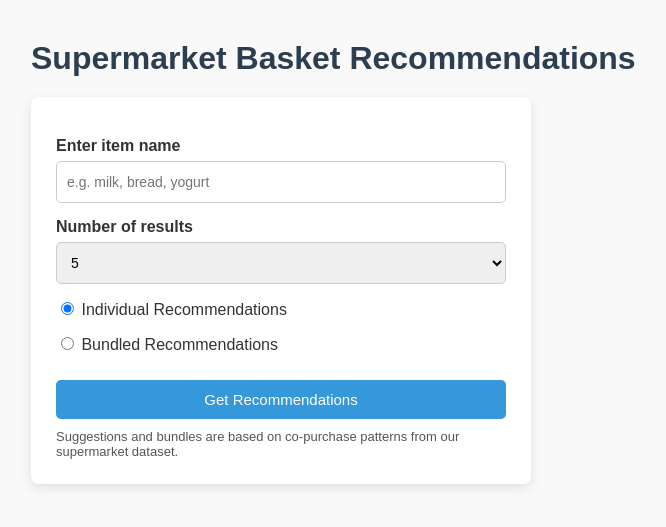
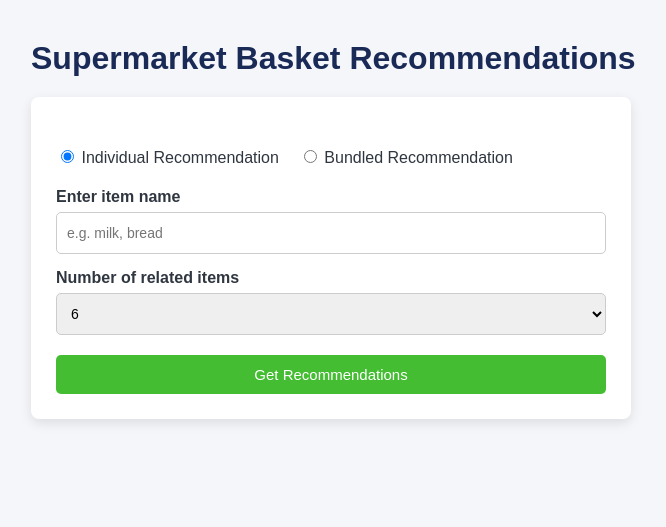
Before and after one commit to adithinrajesh/supermarket_analysis, a Flask app: page / in a window 1280 px wide. Shown: the top 527 px of the page, without its empty margins (9-675 px from the left). Run offline with Flask 3, Linux system fonts and the light colour scheme.

Commit message:
Individual and bundled recommendation with visualisation

```diff
--- a/market_basket_project/app.py
+++ b/market_basket_project/app.py
@@ -2,75 +2,54 @@ from flask import Flask, render_template, request
 from market_basket.market_basket_graph import (
     load_transactions,
     build_graph,
-    bfs_related_items,
-    find_matching_items,
-    top_product_bundles
+    most_common_with,
+    top_product_bundles,
+    visualize_item_network_subgraph,
+    format_individual_results,
+    format_bundled_results
 )
 
 app = Flask(__name__)
 
-@app.template_filter('replace_last')
-def replace_last(value, old, new):
-    """
-    Replace last occurrence of old with new in a string
-    """
-    li = value.rsplit(old, 1)
-    return new.join(li)
-
-
-# Load data ONCE
-transactions = load_transactions("data/supermarket_dataset.csv")
+# Load data and build adjacency list once at startup
+transactions = load_transactions('data/supermarket_dataset.csv')
 adjacency_list = build_graph(transactions)
 
+@app.route('/', methods=['GET', 'POST'])
+def index():
+    mode = request.form.get('mode', 'individual')
+    query_item = request.form.get('item', '').strip()
+    limit = int(request.form.get('limit', 6))
+    bundle_size = int(request.form.get('bundle_size', 2))
+    results = []
+    graph_file = None
 
-@app.route("/", methods=["GET", "POST"])
-def index():
-    query_item = None
-    suggestions = []
-    results = []
-    mode = "individual"
-    limit = 5
-    bundle_size = 2
+    if mode == 'individual' and query_item:
+        top_items = most_common_with(query_item, adjacency_list, top_n=limit)
+        results = format_individual_results(top_items)
+        # Nodes for graph include main item + related items
+        nodes = [query_item] + [item for item, _ in top_items]
+        graph_file = visualize_item_network_subgraph(adjacency_list, nodes)
 
-    if request.method == "POST":
-        user_input = request.form.get("item", "").strip()
-        mode = request.form.get("mode", "individual")
-        limit = int(request.form.get("limit", 5))
-        bundle_size = int(request.form.get("bundle_size", 2))
-        chosen_item = request.form.get("chosen_item")
-
-        # User selected a suggestion
-        if chosen_item:
-            query_item = chosen_item
-            if mode == "bundled":
-                results = top_product_bundles(transactions, bundle_size=bundle_size, top_n=limit)
-            else:
-                related_items = bfs_related_items(query_item, adjacency_list, max_depth=2)
-                results = list(related_items)[:limit]
-
-        # User typed new input
-        elif user_input:
-            matches = find_matching_items(user_input, adjacency_list)
-            if len(matches) == 1:
-                query_item = matches[0]
-                if mode == "bundled":
-                    results = top_product_bundles(transactions, bundle_size=bundle_size, top_n=limit)
-                else:
-                    related_items = bfs_related_items(query_item, adjacency_list, max_depth=2)
-                    results = list(related_items)[:limit]
-            elif len(matches) > 1:
-                suggestions = matches
+    elif mode == 'bundled' and transactions:
+        top_bundles = top_product_bundles(transactions, top_n=limit, bundle_size=bundle_size)
+        results = format_bundled_results(top_bundles)
+        # Nodes for graph include all items in top bundles
+        nodes = set()
+        for bundle, _ in top_bundles:
+            nodes.update(bundle)
+        if nodes:
+            graph_file = visualize_item_network_subgraph(adjacency_list, list(nodes))
 
     return render_template(
-        "index.html",
+        'index.html',
+        mode=mode,
         query_item=query_item,
-        suggestions=suggestions,
+        limit=limit,
+        bundle_size=bundle_size,
         results=results,
-        mode=mode,
-        limit=limit,
-        bundle_size=bundle_size
+        graph_file=graph_file
     )
 
-
-if __name__ == "__main__":
+if __name__ == '__main__':
     app.run(debug=True)
--- a/market_basket_project/templates/index.html
+++ b/market_basket_project/templates/index.html
@@ -4,26 +4,37 @@
     <title>Supermarket Basket Recommendations</title>
     <style>
         * { box-sizing: border-box; }
+        body { font-family: Arial; margin: 40px; background: #f5f6fa; color: #2f3640; }
+        h1 { color: #192a56; margin-bottom: 20px; }
 
-        body {
-            font-family: Arial, sans-serif;
-            background-color: #f9f9f9;
-            color: #333;
-            margin: 40px;
+        .main-container {
+            display: flex;
+            gap: 30px;
+            align-items: flex-start;
         }
 
-        h1 { color: #2c3e50; margin-bottom: 20px; }
+        .left-panel {
+            width: 600px;
+        }
+
+        .right-panel {
+            flex: 1;
+        }
 
         .card {
-            background-color: #fff;
+            background: #fff;
             padding: 25px;
             border-radius: 8px;
-            width: 500px;
             box-shadow: 0 4px 12px rgba(0,0,0,0.1);
             margin-bottom: 30px;
         }
 
-        label { font-weight: bold; display: block; margin-top: 15px; margin-bottom: 6px; }
+        label {
+            font-weight: bold;
+            display: block;
+            margin-top: 15px;
+            margin-bottom: 6px;
+        }
 
         input[type="text"], select {
             width: 100%;
@@ -34,14 +45,21 @@
             font-size: 14px;
         }
 
-        .mode-selector { margin-top: 15px; }
-        .mode-selector label { font-weight: normal; margin-right: 15px; }
+        .mode-selector {
+            display: flex;
+            gap: 20px;
+            margin-top: 10px;
+        }
+
+        .mode-selector label {
+            font-weight: normal;
+        }
 
         button.submit-btn {
             margin-top: 20px;
             padding: 11px;
             width: 100%;
-            background-color: #3498db;
+            background: #44bd32;
             color: white;
             border: none;
             border-radius: 5px;
@@ -49,38 +67,33 @@
             cursor: pointer;
         }
 
-        button.submit-btn:hover { background-color: #2980b9; }
+        button.submit-btn:hover {
+            background: #4cd137;
+        }
 
-        .results { margin-top: 30px; }
+        ul {
+            margin-top: 12px;
+            padding-left: 20px;
+        }
 
-        ul { margin-top: 12px; padding-left: 20px; }
         li {
-            background-color: #f1f2f6;
+            background: #f1f2f6;
             padding: 8px;
             margin-bottom: 6px;
             border-radius: 4px;
-        }
-
-        .suggestion-btn {
-            display: block;
-            margin: 6px 0;
-            background: #ecf0f1;
-            border: 1px solid #b2bec3;
-            padding: 8px;
-            width: 100%;
-            text-align: left;
-            cursor: pointer;
-            border-radius: 4px;
+            line-height: 1.5;
             font-size: 14px;
         }
 
-        .suggestion-btn:hover { background: #bdc3c7; color: #2d3436; }
+        .graph-img {
+            width: 100%;
+            max-width: 700px;
+            margin-top: 15px;
+        }
 
-        .note { margin-top: 10px; color: #555; font-size: 13px; }
-
-        /* Bundle size container spacing */
-        #bundle-size-container {
-            margin-top: 10px;
+        .right-panel .card {
+            position: sticky;
+            top: 40px;
         }
     </style>
 </head>
@@ -88,100 +101,110 @@
 
 <h1>Supermarket Basket Recommendations</h1>
 
+<div class="main-container">
+
+    <!-- LEFT PANEL -->
+    <div class="left-panel">
+
         <div class="card">
             <form method="POST">
-        <label for="item">Enter item name</label>
-        <input type="text" id="item" name="item" placeholder="e.g. milk, bread, yogurt" required>
 
-        <label for="limit">Number of results</label>
-        <select id="limit" name="limit">
-            {% for i in range(1, 13) %}
-                <option value="{{ i }}" {% if i == limit %}selected{% endif %}>{{ i }}</option>
-            {% endfor %}
-        </select>
-
+                <!-- Mode Selector -->
                 <div class="mode-selector">
-            <label><input type="radio" name="mode" value="individual" {% if mode=='individual' %}checked{% endif %}> Individual Recommendations</label>
-            <label><input type="radio" name="mode" value="bundled" {% if mode=='bundled' %}checked{% endif %}> Bundled Recommendations</label>
+                    <label>
+                        <input type="radio" name="mode" value="individual"
+                               {% if mode=='individual' %}checked{% endif %}>
+                        Individual Recommendation
+                    </label>
+                    <label>
+                        <input type="radio" name="mode" value="bundled"
+                               {% if mode=='bundled' %}checked{% endif %}>
+                        Bundled Recommendation
+                    </label>
                 </div>
 
+                <!-- Item Name -->
+                <div id="item-container">
+                    <label for="item">Enter item name</label>
+                    <input type="text" id="item" name="item"
+                           placeholder="e.g. milk, bread"
+                           value="{{ query_item }}">
+                </div>
+
+                <!-- Bundle Size -->
                 <div id="bundle-size-container">
                     <label for="bundle_size">Bundle size</label>
                     <select id="bundle_size" name="bundle_size">
-                {% for i in range(2,5) %}
-                    <option value="{{ i }}" {% if i == bundle_size %}selected{% endif %}>{{ i }}</option>
+                        {% for i in range(2,6) %}
+                            <option value="{{ i }}" {% if i==bundle_size %}selected{% endif %}>
+                                {{ i }}
+                            </option>
+                        {% endfor %}
+                    </select>
+                </div>
+
+                <!-- Number of Related Items -->
+                <div id="limit-container">
+                    <label for="limit">Number of related items</label>
+                    <select id="limit" name="limit">
+                        {% for i in range(1,13) %}
+                            <option value="{{ i }}" {% if i==limit %}selected{% endif %}>
+                                {{ i }}
+                            </option>
                         {% endfor %}
                     </select>
                 </div>
 
                 <button type="submit" class="submit-btn">Get Recommendations</button>
             </form>
-    <div class="note">
-        Suggestions and bundles are based on co-purchase patterns from our supermarket dataset.
-    </div>
         </div>
 
-{% if suggestions %}
-<div class="results card">
-    <h2>Did you mean?</h2>
-    <form method="POST">
-        <input type="hidden" name="limit" value="{{ limit }}">
-        <input type="hidden" name="mode" value="{{ mode }}">
-        <input type="hidden" name="bundle_size" value="{{ bundle_size }}">
-        {% for s in suggestions %}
-            <button type="submit" name="chosen_item" value="{{ s }}" class="suggestion-btn">{{ s }}</button>
+        {% if results %}
+        <div class="card">
+            <ul>
+                {% for sentence in results %}
+                    <li>{{ sentence }}</li>
                 {% endfor %}
-    </form>
+            </ul>
         </div>
         {% endif %}
 
-{% if query_item %}
-<div class="results card">
-    <h2>
-        {% if mode == 'bundled' %}
-            Top Bundled Items
-        {% else %}
-            Related Items for "{{ query_item }}"
-        {% endif %}
-    </h2>
+    </div>
 
-    {% if results %}
-        <ul>
-            {% if mode == 'bundled' %}
-                {% for item in results %}
-                    <li>{{ item[0]|join(', ')|replace_last(',', ' and')|capitalize }} were bought together {{ item[1] }} times.</li>
-                {% endfor %}
-            {% else %}
-                {% for item in results %}
-                    <li>{{ item|capitalize }}</li>
-                {% endfor %}
-            {% endif %}
-        </ul>
-    {% else %}
-        <p>No recommendations found.</p>
-    {% endif %}
+    <!-- RIGHT PANEL -->
+    {% if graph_file %}
+    <div class="right-panel">
+        <div class="card">
+            <h2>Item Co-Purchase Network</h2>
+            <img src="{{ graph_file }}" alt="Network Graph" class="graph-img">
+        </div>
     </div>
     {% endif %}
+
+</div>
 
 <script>
 const individualRadio = document.querySelector('input[name="mode"][value="individual"]');
 const bundledRadio = document.querySelector('input[name="mode"][value="bundled"]');
 const bundleContainer = document.getElementById('bundle-size-container');
+const limitContainer = document.getElementById('limit-container');
+const itemContainer = document.getElementById('item-container');
 
-    function toggleBundleSize() {
-        if (bundledRadio.checked) {
+function toggleModeFields() {
+    if (individualRadio.checked) {
+        itemContainer.style.display = 'block';
+        limitContainer.style.display = 'block';
+        bundleContainer.style.display = 'none';
+    } else {
+        itemContainer.style.display = 'block';
         bundleContainer.style.display = 'block';
-        } else {
-            bundleContainer.style.display = 'none';
+        limitContainer.style.display = 'block';
     }
 }
 
-    // Initial check on page load
-    toggleBundleSize();
-
-    // Add event listeners
-    individualRadio.addEventListener('change', toggleBundleSize);
-    bundledRadio.addEventListener('change', toggleBundleSize);
+toggleModeFields();
+individualRadio.addEventListener('change', toggleModeFields);
+bundledRadio.addEventListener('change', toggleModeFields);
 </script>
 
 </body>
```
Also changed, not shown: market_basket_project/market_basket/market_basket_graph.py (+117 -80 lines), market_basket_project/graph.png (added), market_basket_project/static/images/graph.png (added). Lines whose indentation alone changed are shown as unchanged.
